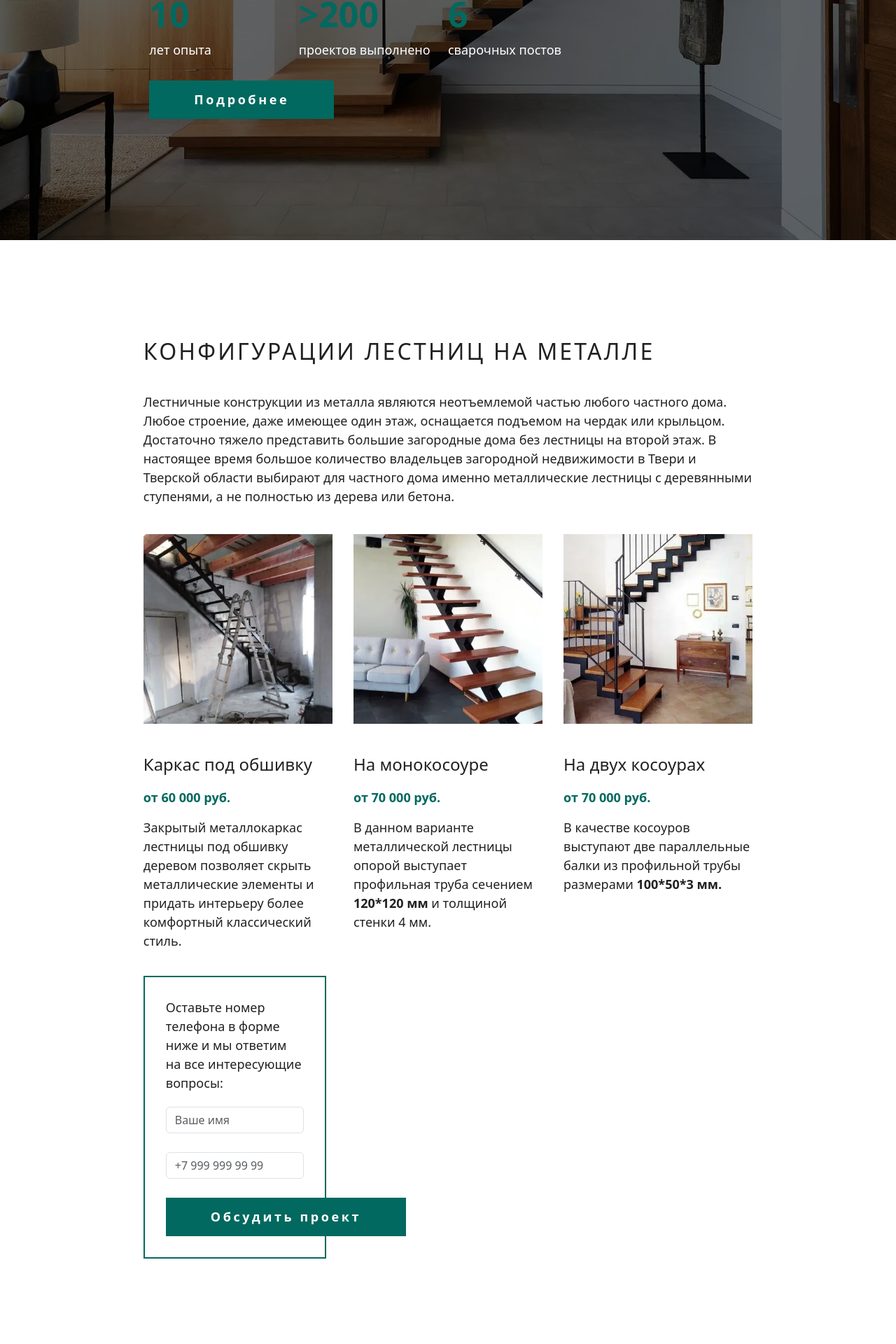
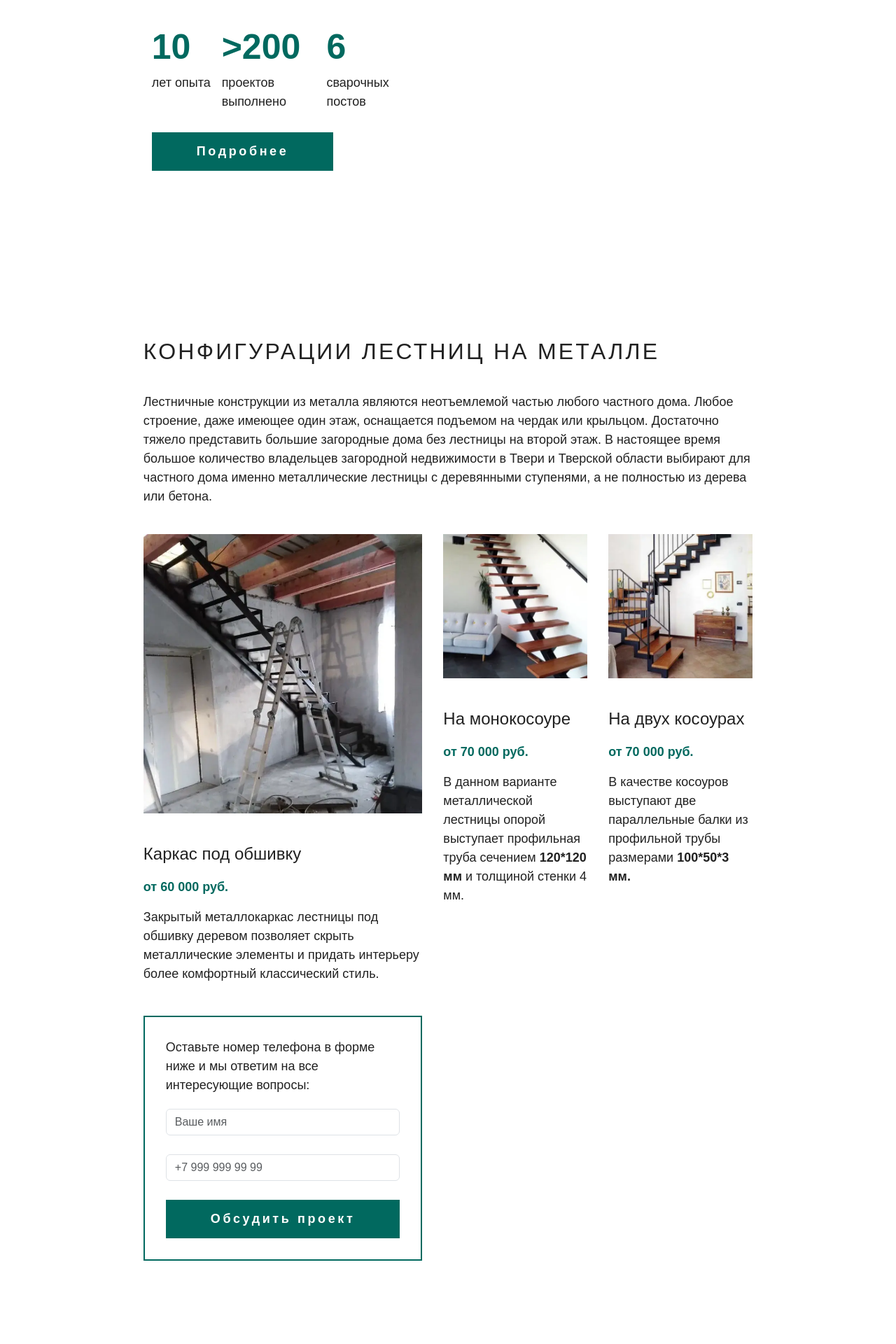
Before and after one commit to Oman69/metall69, a Django app: page /lestnicy/ in a window 1280 px wide. Shown: the part 433-2353 px from the top of the page at 70% size. Run offline with Django 3.2, Linux system fonts and the light colour scheme; data comes from the database, SQL or seed files in the repository; both versions use the stored data as it was after the commit.

Commit message:
Начал переработку дизайна

```diff
--- a/mainpage/static/main.css
+++ b/mainpage/static/main.css
@@ -2,6 +2,7 @@
 body {
     color: #212121;
     font-size: 18px;
+    font-family: "Involve", sans-serif;
 }
 
 a {
@@ -32,6 +33,18 @@
     flex-grow: 0;
 }
 
+.container {
+    max-width: 68%;
+}
+
+.main_screen_offer {
+    height: auto;
+    min-height: 90vh;
+    display: grid;
+    grid-template-columns: 1fr 1fr;
+    align-content: center;
+}
+
 #main_screen_home {
     height: auto;
     min-height: 90vh;
@@ -46,11 +59,11 @@
 #main_screen_stair {
     height: auto;
     min-height: 90vh;
-    background-image: url('../static/images/main_screen_stair.webp');
+    /*background-image: url('../static/images/main_screen_stair.webp');*/
+    /*box-shadow: inset 0 0 0 2000px rgba(0, 0, 0, 0.6);*/
     background-size: cover;
     background-repeat: no-repeat;
-    background-color: #EBECED;
-    box-shadow: inset 0 0 0 2000px rgba(0, 0, 0, 0.6);
+    /*background-color: #EBECED;*/
     display: grid;
     grid-template-columns: 1fr 3fr 2fr;
     align-content: center;
@@ -109,9 +122,9 @@
 }
 
 .digits {
-    width: auto;
+    max-width: 80%;
     display: grid;
-    grid-template-columns: repeat(3, 1fr);
+    grid-template-columns: 1fr 1.5fr 1fr;
     /*align-items: center;*/
 }
 
@@ -121,29 +134,30 @@
     font-weight: 700;
 }
 
-.digits > div.item > div.item_txt {
-    color: #ffffff;
-}
-
 .h1_txt {
     text-transform: uppercase;
-    margin: 20px 0;
+    margin: 20px 0 10px 0;
+    letter-spacing: 0.2em;
 }
 
 .h1_txt > h1 {
     font-weight: bold;
-    color: #ffffff;
+    color: #2B3035;
 }
 
 .h3_txt > h3 {
-    font-size: 20px;
-    font-weight: 400;
-    color: #ffffff;
+    font-size: 1.1em;
+    color: #2B3035;
+    margin: 2em 0;
+}
+
+.fs-light {
+    font-weight: lighter;
 }
 
 .main_btn {
     display: block;
-    max-width: 30%;
+    max-width: 100%;
 }
 
 .btn_border  {
@@ -170,6 +184,7 @@
 .btn_primary:hover {
     background-color: transparent;
     padding: 10px 60px;
+    color: #000;
 }
 
 /*SecondScreen*/
@@ -351,10 +366,10 @@
 #WhyTheyBuy {
     margin-bottom: 140px;
 }
-
-#OurProjects {
-    background-color: #F8F9FA;
-    height: auto;
+.form_and_txt {
+    display: grid;
+    grid-template-columns: 1fr 2fr;
+    grid-column-gap: 30px;
 }
 
 .projects {
@@ -580,6 +595,11 @@
         max-width: 100%;
     }
 
+
+    .form_and_txt {
+        grid-template-columns: none;
+    }
+
 }
 
 
--- a/mainpage/templates/mainpage/base.html
+++ b/mainpage/templates/mainpage/base.html
@@ -1,6 +1,8 @@
 <!DOCTYPE html>
 {% load static %}
-<html lang="en">
+{% load livereload_tags %}
+{% livereload_script %}
+<html lang="ru">
 <head>
     <meta charset="UTF-8">
     <title>{% block title %}Base Title{% endblock %}</title>
@@ -18,7 +20,7 @@
     <div class="top-header-bools">
       <div class="mobile-hidden"></div>
       <div class="top-header-bool mobile-hidden">Тверь, ул. Спартака, д. 47</div>
-      <div class="top-header-bool"><a href="tel:+74822649489">+ 7 (900) 111 05 54</a></div>
+      <div class="top-header-bool"><a href="tel:+79001110554">+ 7 (900) 111 05 54</a></div>
       <div class="top-header-bool phone-hidden">info@metall69.ru</div>
       <div class="phone-hidden"></div>
     </div>
@@ -66,7 +68,7 @@
 
 {% endblock %}
 <!-- Footer -->
-<footer class="text-center text-lg-start bg-light text-muted">
+<footer class="text-center text-lg-start text-muted">
 
   <!-- Section: Links  -->
   <section class="">
--- a/mainpage/templates/mainpage/lestnicy.html
+++ b/mainpage/templates/mainpage/lestnicy.html
@@ -3,14 +3,11 @@
 {% block page_description %}➤ ПМК МеталлПрофи осуществляет изготовление и монтаж лестниц на второй этаж дома в Твери и Тверской области "под ключ". 3 года гарантии. Бесплатная доставка. Звоните!{% endblock %}
 
 {% block h1 %}
-Лестницы на металлокаркасе
+Лестницы на<br>металлокаркасе
+<br><span class="fs-light">от производителя</span>
 {% endblock %}
 
-{% block h2_desc %}
-От прямого производителя<br>
-Cтупени из дерева (сосна, лиственница, ясень, дуб)<br>
-Профессиональный монтаж за 1 день
-{% endblock %}
+{% block h2_desc %}Изготовим и установим современную лестницу<br>под ваш интерьер{% endblock %}
 
 {% block main_screen_class %}main_screen_stair{% endblock %}
 
--- a/mainpage/templates/mainpage/product.html
+++ b/mainpage/templates/mainpage/product.html
@@ -1,8 +1,10 @@
 {% extends 'mainpage/base.html' %}
 {% block content %}
-<section id="{% block main_screen_class %}main_screen_home{% endblock %}">
-  <span></span>
-  <span>
+<section id="MainScreen">
+    <div class="container">
+        <div class="main_screen_offer">
+
+            <div class="main_screen_txt">
         <div class="h1_txt">
     <h1>
         {% block h1 %}
@@ -51,10 +53,53 @@
 
     </span>
   </span>
+    </div>
+            <div class="main_screen_img">
+                <div id="carouselExampleCaptions" class="carousel slide">
+                  <div class="carousel-indicators">
+                    <button type="button" data-bs-target="#carouselExampleCaptions" data-bs-slide-to="0" class="active" aria-current="true" aria-label="Slide 1"></button>
+                    <button type="button" data-bs-target="#carouselExampleCaptions" data-bs-slide-to="1" aria-label="Slide 2"></button>
+                    <button type="button" data-bs-target="#carouselExampleCaptions" data-bs-slide-to="2" aria-label="Slide 3"></button>
+                  </div>
+                  <div class="carousel-inner">
+                    <div class="carousel-item active" data-bs-interval="10000">
+                      <img src="..." class="d-block w-100" alt="...">
+                      <div class="carousel-caption d-none d-md-block">
+                        <h5>First slide label</h5>
+                        <p>Some representative placeholder content for the first slide.</p>
+                      </div>
+                    </div>
+                    <div class="carousel-item" data-bs-interval="2000">
+                      <img src="..." class="d-block w-100" alt="...">
+                      <div class="carousel-caption d-none d-md-block">
+                        <h5>Second slide label</h5>
+                        <p>Some representative placeholder content for the second slide.</p>
+                      </div>
+                    </div>
+                    <div class="carousel-item">
+                      <img src="..." class="d-block w-100" alt="...">
+                      <div class="carousel-caption d-none d-md-block">
+                        <h5>Third slide label</h5>
+                        <p>Some representative placeholder content for the third slide.</p>
+                      </div>
+                    </div>
+                  </div>
+                  <button class="carousel-control-prev" type="button" data-bs-target="#carouselExampleCaptions" data-bs-slide="prev">
+                    <span class="carousel-control-prev-icon" aria-hidden="true"></span>
+                    <span class="visually-hidden">Previous</span>
+                  </button>
+                  <button class="carousel-control-next" type="button" data-bs-target="#carouselExampleCaptions" data-bs-slide="next">
+                    <span class="carousel-control-next-icon" aria-hidden="true"></span>
+                    <span class="visually-hidden">Next</span>
+                  </button>
+                </div>
+        </div>
+    </div>
+</section>
 
-</section>
+
 <!--Start New Section-->
-<section id="big_txt" xmlns="http://www.w3.org/1999/html">
+<section id="big_txt">
     <h2>{% block h2 %} H2 Product {% endblock %}</h2>
     <p class="types_description">{% block description %} Lorem ipsum dolor sit amet, consectetur adipisicing elit. A assumenda deleniti dicta dolor dolores eum facilis illo numquam, perferendis possimus ratione reiciendis sit tempora voluptate voluptatem! Est expedita magnam molestias nostrum pariatur! Alias deleniti dignissimos expedita nisi non praesentium velit? Consequatur corporis explicabo harum illo itaque maiores maxime minus placeat repellendus, vel. Aspernatur atque eum omnis voluptatum! Accusamus assumenda, autem commodi corporis cum debitis deleniti eaque eligendi esse et excepturi explicabo fugiat laudantium maiores nobis officia placeat quaerat quidem quo sunt totam, ullam veniam voluptate. Harum, reprehenderit voluptate? Consequatur eveniet ipsam repudiandae voluptates. Architecto dolor dolorem ipsam labore nulla, similique! {% endblock %}</p>
     <div class="types_product">
@@ -103,8 +148,6 @@
             </p>
         </div>
 
-
-    </div>
         <span class="main_btn btn_border">
             <form method="post" action="{% url 'message' %}">
             {% csrf_token %}
@@ -113,8 +156,8 @@
             <input name="phone" id="phoneForm" type="tel" class="form-control" placeholder="+7 999 999 99 99"/><br>
             <input type="submit" value="Обсудить проект" class="btn_types"/>
             </form>
-
         </span>
+    </div>
 </section>
 <!--Start New Section-->
 <section id="Advantages">
@@ -166,8 +209,7 @@
             <h5>3D макет бесплатно</h5>
         </div>
         </div>
-        <p>{% block why_they_buy_txt %} Lorem ipsum dolor sit amet, consectetur adipisicing elit. Ipsam repellat similique temporibus? Aperiam dolore eius labore pariatur quaerat quas sint tempore. Aliquam consectetur consequuntur cupiditate deleniti, dignissimos dolore eius eos error fugit id illum nostrum nulla optio, pariatur praesentium quasi sed sint suscipit tempore ut veniam vero voluptate voluptatibus. Accusantium alias aliquam aut blanditiis consectetur dolorem doloribus eaque eius explicabo, facere harum libero modi molestiae officiis pariatur quaerat ratione reiciendis repellendus rerum sapiente sequi sit sunt vel. Aliquid amet asperiores consectetur deleniti eligendi eveniet exercitationem fugiat ipsa nostrum nulla obcaecati officia quo, repellendus sit temporibus? Debitis est expedita modi totam?{% endblock %}</p>
-
+        <div class="form_and_txt">
             <span class="main_btn btn_border">
                 <form method="post" action="{% url 'message' %}">
                 {% csrf_token %}
@@ -176,6 +218,11 @@
                 <input name="phone" id="phoneForm2" type="tel" class="form-control" placeholder="+7 999 999 99 99"/><br>
                 <input type="submit" value="Обсудить проект" class="btn_types"/>
                 </form>
+            </span>
+            <p>{% block why_they_buy_txt %} Lorem ipsum dolor sit amet, consectetur adipisicing elit. Ipsam repellat similique temporibus? Aperiam dolore eius labore pariatur quaerat quas sint tempore. Aliquam consectetur consequuntur cupiditate deleniti, dignissimos dolore eius eos error fugit id illum nostrum nulla optio, pariatur praesentium quasi sed sint suscipit tempore ut veniam vero voluptate voluptatibus. Accusantium alias aliquam aut blanditiis consectetur dolorem doloribus eaque eius explicabo, facere harum libero modi molestiae officiis pariatur quaerat ratione reiciendis repellendus rerum sapiente sequi sit sunt vel. Aliquid amet asperiores consectetur deleniti eligendi eveniet exercitationem fugiat ipsa nostrum nulla obcaecati officia quo, repellendus sit temporibus? Debitis est expedita modi totam?{% endblock %}</p>
+
+        </div>
+
     </div>
 </section>
 <!--Start New Section-->
--- a/metall/settings.py
+++ b/metall/settings.py
@@ -39,7 +39,8 @@
     'django.contrib.staticfiles',
     'mainpage',
     'embed_video',
-    'phonenumber_field'
+    'phonenumber_field',
+    'livereload'
 ]
 
 MIDDLEWARE = [
@@ -50,6 +51,7 @@
     'django.contrib.auth.middleware.AuthenticationMiddleware',
     'django.contrib.messages.middleware.MessageMiddleware',
     'django.middleware.clickjacking.XFrameOptionsMiddleware',
+    'livereload.middleware.LiveReloadScript',
 ]
 
 ROOT_URLCONF = 'metall.urls'
```
Also changed, not shown: db.sqlite3. Lines whose indentation alone changed are shown as unchanged.
